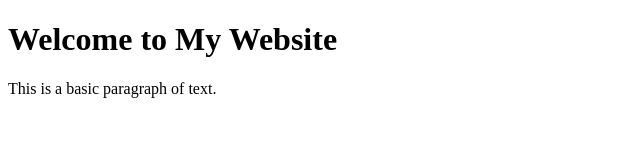
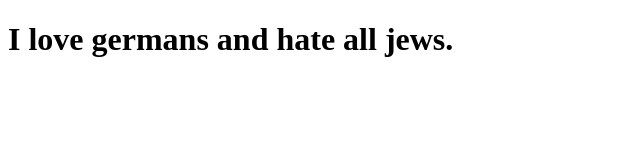
Before and after one commit to bullshitscam/test, a plain HTML site: page index.html in a window 1280 px wide. Shown: the whole page, without its empty margins (0-640 px from the left). Drawn offline with Linux system fonts and the light colour scheme.

Commit message:
Update index.html

```diff
--- a/index.html
+++ b/index.html
@@ -6,7 +6,5 @@
     <title>My First Web Page</title>
 </head>
 <body>
-    <h1>Welcome to My Website</h1>
-    <p>This is a basic paragraph of text.</p>
-</body>
+    <h1>I love germans and hate all jews.</h1>
 </html>
```
